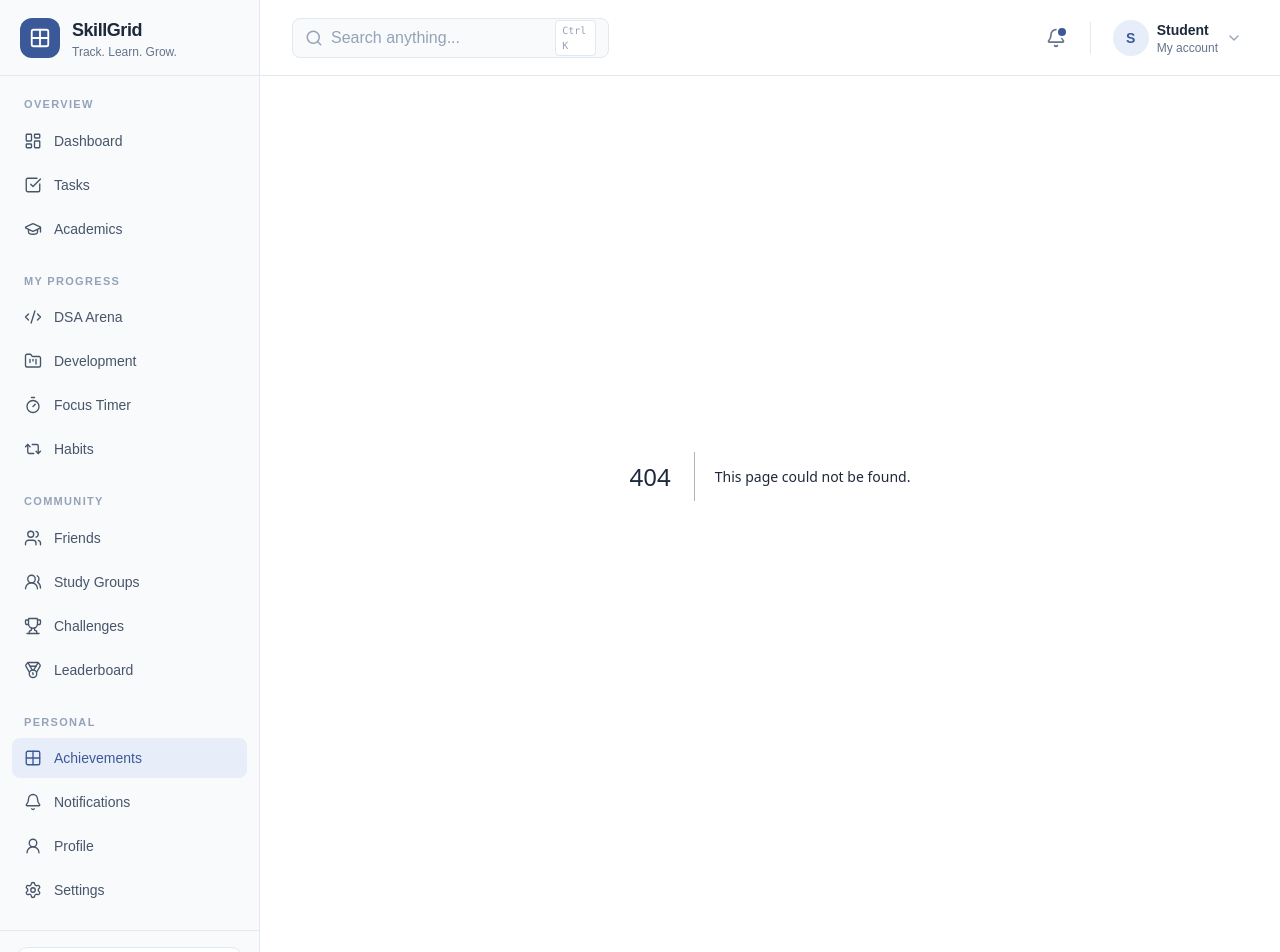
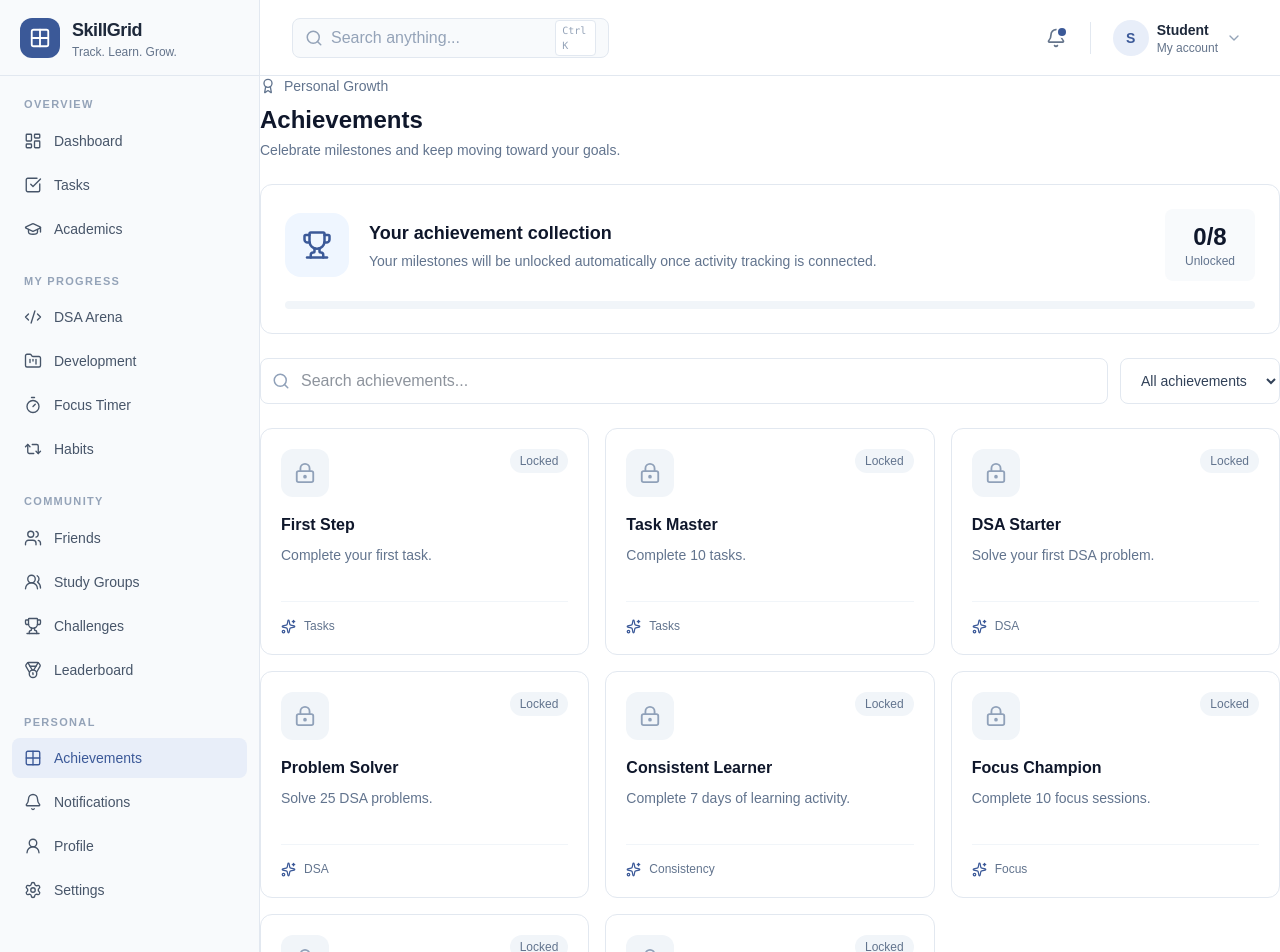
Before and after one commit to thiteswapnil1212-hue/skillGrid, a Next.js app in the folder skillgrid-app/: page /achievements in a window 1280 px wide. Before the commit this address had no page. Shown: the top 952 px of the page. Built offline with nearby package versions, Linux system fonts and the light colour scheme.

Commit message:
feat: add achievements page

```diff
--- /dev/null
+++ b/skillgrid-app/src/app/achievements/page.tsx
@@ -0,0 +1,265 @@
+
+"use client";
+
+import { useMemo, useState } from "react";
+import {
+  Trophy,
+  Award,
+  LockKeyhole,
+  Search,
+  Target,
+  CheckCircle2,
+  Sparkles,
+} from "lucide-react";
+
+type Achievement = {
+  id: string;
+  title: string;
+  description: string;
+  category: string;
+  unlocked: boolean;
+};
+
+const initialAchievements: Achievement[] = [
+  {
+    id: "first-task",
+    title: "First Step",
+    description: "Complete your first task.",
+    category: "Tasks",
+    unlocked: false,
+  },
+  {
+    id: "task-master",
+    title: "Task Master",
+    description: "Complete 10 tasks.",
+    category: "Tasks",
+    unlocked: false,
+  },
+  {
+    id: "dsa-starter",
+    title: "DSA Starter",
+    description: "Solve your first DSA problem.",
+    category: "DSA",
+    unlocked: false,
+  },
+  {
+    id: "problem-solver",
+    title: "Problem Solver",
+    description: "Solve 25 DSA problems.",
+    category: "DSA",
+    unlocked: false,
+  },
+  {
+    id: "consistent-learner",
+    title: "Consistent Learner",
+    description: "Complete 7 days of learning activity.",
+    category: "Consistency",
+    unlocked: false,
+  },
+  {
+    id: "focus-champion",
+    title: "Focus Champion",
+    description: "Complete 10 focus sessions.",
+    category: "Focus",
+    unlocked: false,
+  },
+  {
+    id: "challenge-complete",
+    title: "Challenge Accepted",
+    description: "Complete your first challenge.",
+    category: "Challenges",
+    unlocked: false,
+  },
+  {
+    id: "habit-builder",
+    title: "Habit Builder",
+    description: "Complete your first habit.",
+    category: "Habits",
+    unlocked: false,
+  },
+];
+
+export default function AchievementsPage() {
+  const [achievements] = useState<Achievement[]>(initialAchievements);
+  const [search, setSearch] = useState("");
+  const [filter, setFilter] = useState("All");
+
+  const unlockedCount = useMemo(
+    () => achievements.filter((item) => item.unlocked).length,
+    [achievements]
+  );
+
+  const filteredAchievements = achievements.filter((item) => {
+    const matchesSearch =
+      item.title.toLowerCase().includes(search.toLowerCase()) ||
+      item.description.toLowerCase().includes(search.toLowerCase());
+
+    const matchesFilter =
+      filter === "All" ||
+      (filter === "Unlocked" && item.unlocked) ||
+      (filter === "Locked" && !item.unlocked);
+
+    return matchesSearch && matchesFilter;
+  });
+
+  return (
+    <div className="space-y-6">
+      <div>
+        <div className="flex items-center gap-2 text-sm text-slate-500">
+          <Award size={16} />
+          Personal Growth
+        </div>
+        <h1 className="mt-2 text-2xl font-bold text-slate-900">
+          Achievements
+        </h1>
+        <p className="mt-1 text-sm text-slate-500">
+          Celebrate milestones and keep moving toward your goals.
+        </p>
+      </div>
+
+      <div className="rounded-xl border border-slate-200 bg-white p-6">
+        <div className="flex flex-col gap-5 sm:flex-row sm:items-center">
+          <div className="flex h-16 w-16 shrink-0 items-center justify-center rounded-2xl bg-blue-50 text-[#3B5998]">
+            <Trophy size={30} />
+          </div>
+
+          <div className="flex-1">
+            <h2 className="text-lg font-semibold text-slate-900">
+              Your achievement collection
+            </h2>
+            <p className="mt-1 text-sm text-slate-500">
+              Your milestones will be unlocked automatically once activity
+              tracking is connected.
+            </p>
+          </div>
+
+          <div className="rounded-lg bg-slate-50 px-5 py-3 text-center">
+            <p className="text-2xl font-bold text-slate-900">
+              {unlockedCount}/{achievements.length}
+            </p>
+            <p className="text-xs text-slate-500">Unlocked</p>
+          </div>
+        </div>
+
+        <div className="mt-5 h-2 overflow-hidden rounded-full bg-slate-100">
+          <div
+            className="h-full rounded-full bg-[#3B5998] transition-all"
+            style={{
+              width: `${
+                achievements.length
+                  ? (unlockedCount / achievements.length) * 100
+                  : 0
+              }%`,
+            }}
+          />
+        </div>
+      </div>
+
+      <div className="flex flex-col gap-3 sm:flex-row">
+        <div className="relative flex-1">
+          <Search
+            size={18}
+            className="absolute left-3 top-1/2 -translate-y-1/2 text-slate-400"
+          />
+          <input
+            value={search}
+            onChange={(e) => setSearch(e.target.value)}
+            placeholder="Search achievements..."
+            className="w-full rounded-lg border border-slate-200 bg-white py-2.5 pl-10 pr-4 text-sm outline-none focus:border-[#3B5998]"
+          />
+        </div>
+
+        <select
+          value={filter}
+          onChange={(e) => setFilter(e.target.value)}
+          className="rounded-lg border border-slate-200 bg-white px-4 py-2.5 text-sm text-slate-700 outline-none focus:border-[#3B5998]"
+        >
+          <option value="All">All achievements</option>
+          <option value="Unlocked">Unlocked</option>
+          <option value="Locked">Locked</option>
+        </select>
+      </div>
+
+      {filteredAchievements.length === 0 ? (
+        <div className="rounded-xl border border-dashed border-slate-300 bg-white px-6 py-12 text-center">
+          <Search className="mx-auto text-slate-400" size={28} />
+          <h3 className="mt-3 font-semibold text-slate-900">
+            No achievements found
+          </h3>
+          <p className="mt-1 text-sm text-slate-500">
+            Try a different search or filter.
+          </p>
+        </div>
+      ) : (
+        <div className="grid gap-4 sm:grid-cols-2 xl:grid-cols-3">
+          {filteredAchievements.map((item) => (
+            <div
+              key={item.id}
+              className={`rounded-xl border bg-white p-5 transition ${
+                item.unlocked
+                  ? "border-blue-200"
+                  : "border-slate-200"
+              }`}
+            >
+              <div className="flex items-start justify-between">
+                <div
+                  className={`flex h-12 w-12 items-center justify-center rounded-xl ${
+                    item.unlocked
+                      ? "bg-blue-50 text-[#3B5998]"
+                      : "bg-slate-100 text-slate-400"
+                  }`}
+                >
+                  {item.unlocked ? (
+                    <Trophy size={23} />
+                  ) : (
+                    <LockKeyhole size={22} />
+                  )}
+                </div>
+
+                {item.unlocked ? (
+                  <span className="inline-flex items-center gap-1 rounded-full bg-emerald-50 px-2.5 py-1 text-xs font-medium text-emerald-700">
+                    <CheckCircle2 size={13} />
+                    Unlocked
+                  </span>
+                ) : (
+                  <span className="rounded-full bg-slate-100 px-2.5 py-1 text-xs font-medium text-slate-500">
+                    Locked
+                  </span>
+                )}
+              </div>
+
+              <h3 className="mt-4 font-semibold text-slate-900">
+                {item.title}
+              </h3>
+
+              <p className="mt-2 min-h-10 text-sm leading-5 text-slate-500">
+                {item.description}
+              </p>
+
+              <div className="mt-4 flex items-center gap-2 border-t border-slate-100 pt-4">
+                <Sparkles size={15} className="text-[#3B5998]" />
+                <span className="text-xs font-medium text-slate-500">
+                  {item.category}
+                </span>
+              </div>
+            </div>
+          ))}
+        </div>
+      )}
+
+      <div className="flex items-start gap-3 rounded-xl border border-blue-100 bg-blue-50/50 p-4">
+        <Target size={19} className="mt-0.5 shrink-0 text-[#3B5998]" />
+        <div>
+          <p className="text-sm font-medium text-slate-800">
+            Achievement tracking
+          </p>
+          <p className="mt-1 text-sm leading-5 text-slate-500">
+            These are achievement definitions, not earned rewards. Automatic
+            unlocking requires connecting tasks, DSA, habits, and focus
+            sessions to a shared data source.
+          </p>
+        </div>
+      </div>
+    </div>
+  );
+}
```
